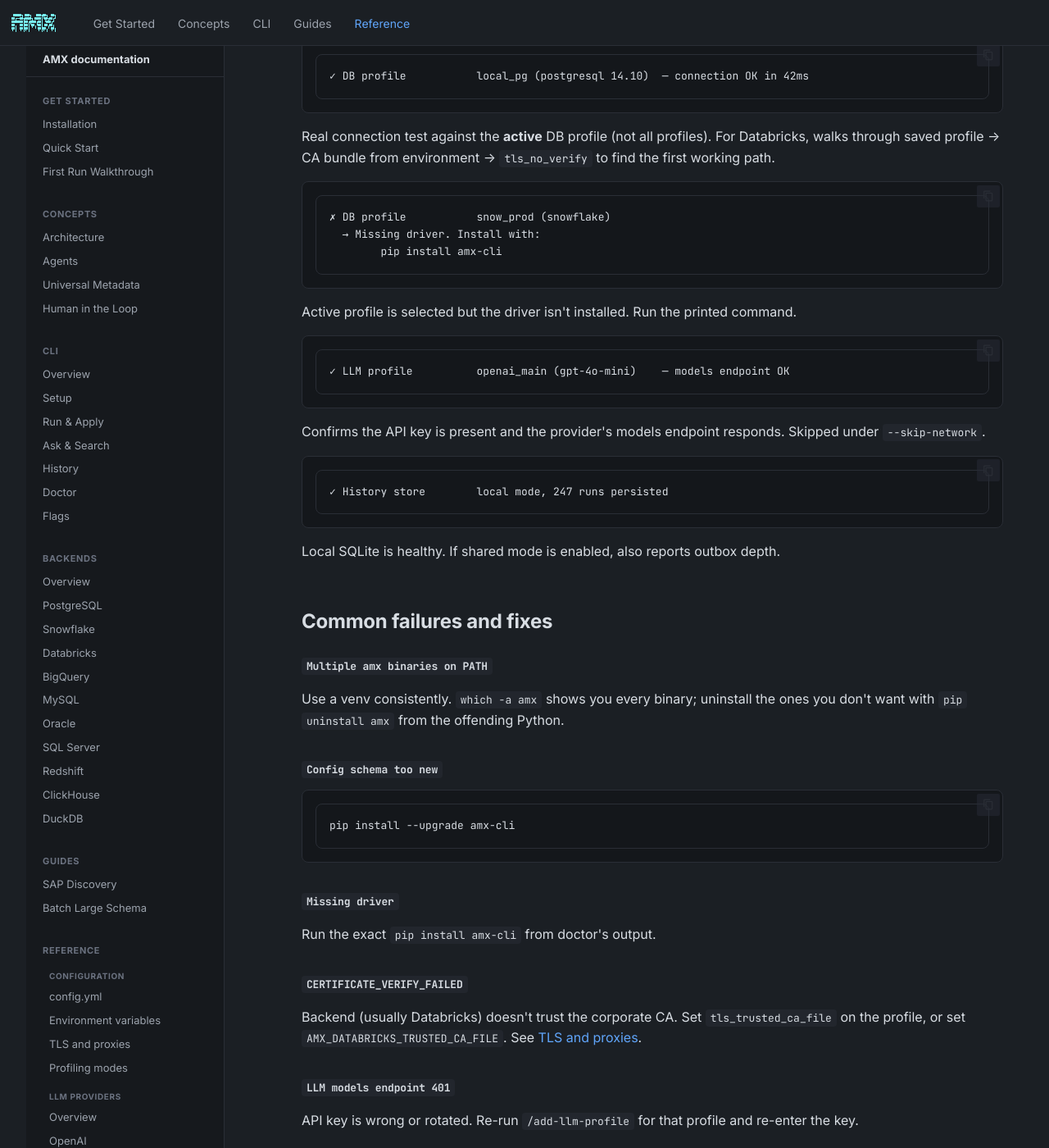
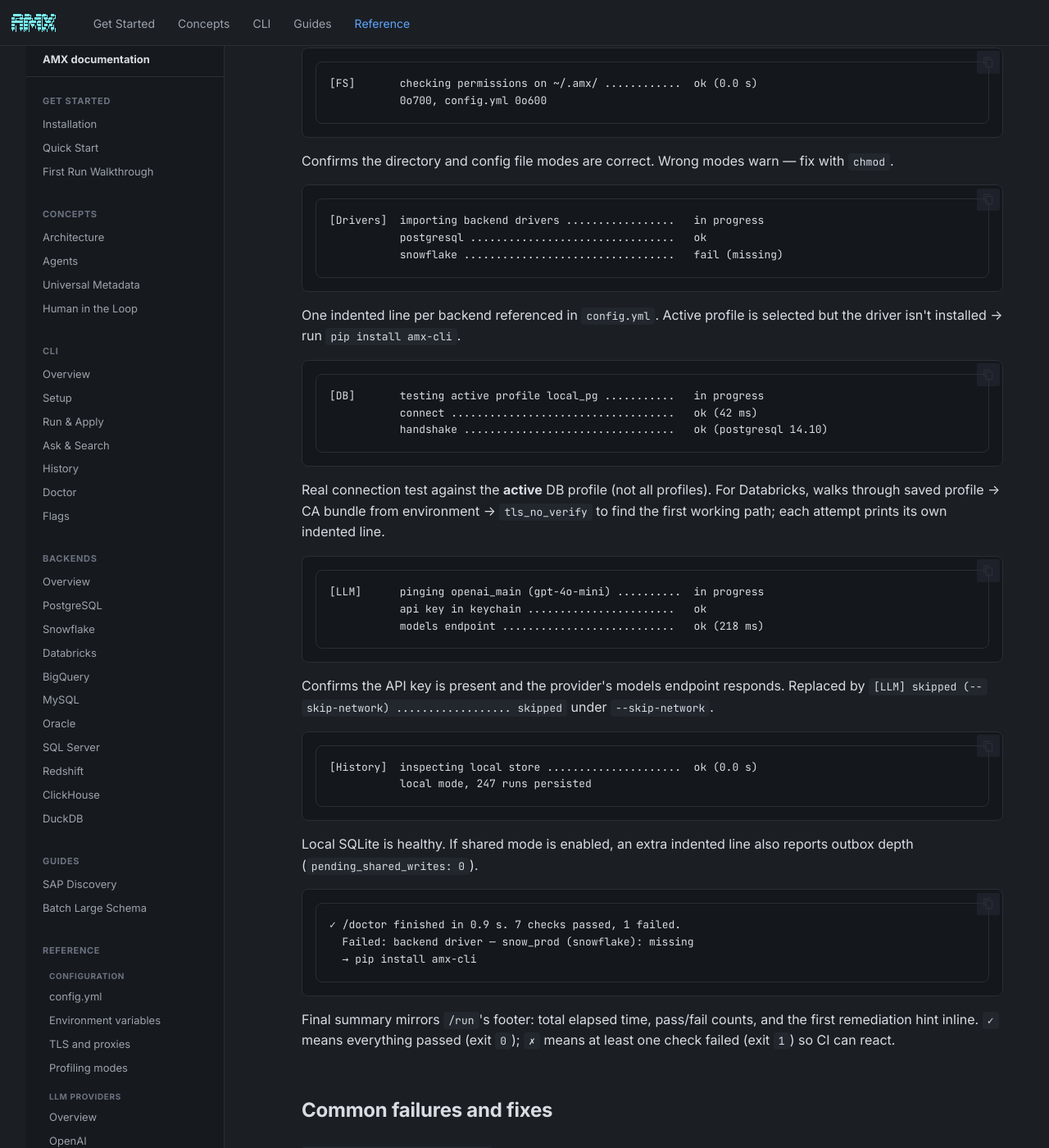
Before and after one commit to omeryasirkucuk/amx-docs, an MkDocs documentation site: the page built from docs/troubleshooting/doctor.md, in a window 1280 px wide and 1400 px high, scrolled down 1216 px. Shown: the whole window at 82% size. Built offline with MkDocs 1.6.1 and Material for MkDocs 9.7.7, drawn with Linux system fonts in a browser that asks for light colours; some of the changed text lies outside the part shown.

Commit message:
feat(doctor): stream staged /run-style progress in sample output
Document /doctor's new staged progress display (one [Stage] line per
phase, indented sub-checks, "✓ /doctor finished in Xs" footer) so its
output mirrors /run and a stalled probe is visible instead of looking
like a hang. Mirror the change in the troubleshooting walkthrough and
add a changelog highlight.

````diff
--- a/docs/troubleshooting/doctor.md
+++ b/docs/troubleshooting/doctor.md
@@ -18,21 +18,28 @@ Inside an AMX session: `/doctor`.
 
 ## What each line means
 
+`doctor` streams the same `[Stage]` progress lines that `/run` uses, so each check is
+visible as it happens — a stalled probe (usually `[LLM]`) shows up as `in progress` for
+much longer than the others rather than looking like a hang.
+
 ```text
-✓ amx binary           /Users/jane/.venvs/amx/bin/amx (version 0.12.0)
+[Binary]   scanning PATH for amx ......................  ok (0.0 s)
+           /Users/jane/.venvs/amx/bin/amx (version 0.12.0)
 ```
 
-The path of the `amx` you're running, plus version. **Multiple lines here means multiple
-binaries on PATH** — pick one and uninstall the others.
+The path of the `amx` you're running, plus version. **A second indented line under
+`[Binary]` means a second `amx` on PATH** — pick one and uninstall the others.
 
 ```text
-✓ python runtime       3.12.2 (/Users/jane/.venvs/amx/bin/python)
+[Python]   detecting interpreter ......................  ok (0.0 s)
+           3.12.2 (/Users/jane/.venvs/amx/bin/python)
 ```
 
 Python version + path. Warns on < 3.10.
 
 ```text
-✓ config schema        v2 (matches binary expectation)
+[Schema]   reading ~/.amx/config.yml ..................  ok (0.1 s)
+           v2 (matches binary expectation)
 ```
 
 The schema version of `~/.amx/config.yml` vs what this binary expects. `Config schema too
@@ -40,40 +47,58 @@ new` means the binary is older than the config — upgrade. `Config schema too o
 the opposite — AMX migrates on next save.
 
 ```text
-✓ ~/.amx permissions   0o700, config.yml 0o600
+[FS]       checking permissions on ~/.amx/ ............  ok (0.0 s)
+           0o700, config.yml 0o600
 ```
 
 Confirms the directory and config file modes are correct. Wrong modes warn — fix with
 `chmod`.
 
 ```text
-✓ DB profile           local_pg (postgresql 14.10)  — connection OK in 42ms
+[Drivers]  importing backend drivers .................   in progress
+           postgresql ................................   ok
+           snowflake .................................   fail (missing)
+```
+
+One indented line per backend referenced in `config.yml`. Active profile is selected but
+the driver isn't installed → run `pip install amx-cli`.
+
+```text
+[DB]       testing active profile local_pg ...........   in progress
+           connect ...................................   ok (42 ms)
+           handshake .................................   ok (postgresql 14.10)
 ```
 
 Real connection test against the **active** DB profile (not all profiles). For Databricks,
 walks through saved profile → CA bundle from environment → `tls_no_verify` to find the
-first working path.
+first working path; each attempt prints its own indented line.
 
 ```text
-✗ DB profile           snow_prod (snowflake)
-  → Missing driver. Install with:
-        pip install amx-cli
+[LLM]      pinging openai_main (gpt-4o-mini) ..........  in progress
+           api key in keychain .......................   ok
+           models endpoint ...........................   ok (218 ms)
 ```
 
-Active profile is selected but the driver isn't installed. Run the printed command.
+Confirms the API key is present and the provider's models endpoint responds. Replaced by
+`[LLM]      skipped (--skip-network) ..................   skipped` under `--skip-network`.
 
 ```text
-✓ LLM profile          openai_main (gpt-4o-mini)    — models endpoint OK
+[History]  inspecting local store .....................  ok (0.0 s)
+           local mode, 247 runs persisted
 ```
 
-Confirms the API key is present and the provider's models endpoint responds. Skipped under
-`--skip-network`.
+Local SQLite is healthy. If shared mode is enabled, an extra indented line also reports
+outbox depth (`pending_shared_writes: 0`).
 
 ```text
-✓ History store        local mode, 247 runs persisted
+✓ /doctor finished in 0.9 s. 7 checks passed, 1 failed.
+  Failed: backend driver — snow_prod (snowflake): missing
+  → pip install amx-cli
 ```
 
-Local SQLite is healthy. If shared mode is enabled, also reports outbox depth.
+Final summary mirrors `/run`'s footer: total elapsed time, pass/fail counts, and the first
+remediation hint inline. `✓` means everything passed (exit `0`); `✗` means at least one
+check failed (exit `1`) so CI can react.
 
 ## Common failures and fixes
 
````
Also changed, not shown: docs/changelog.md (+12 -0 lines), docs/cli/doctor.md (+32 -10 lines).
